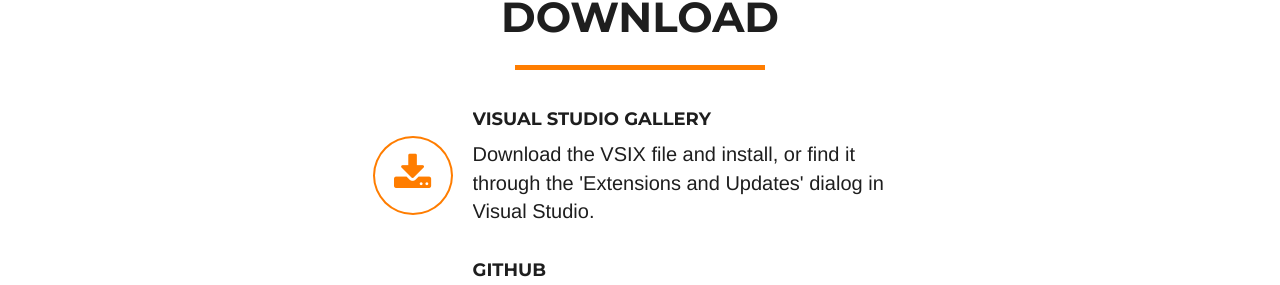
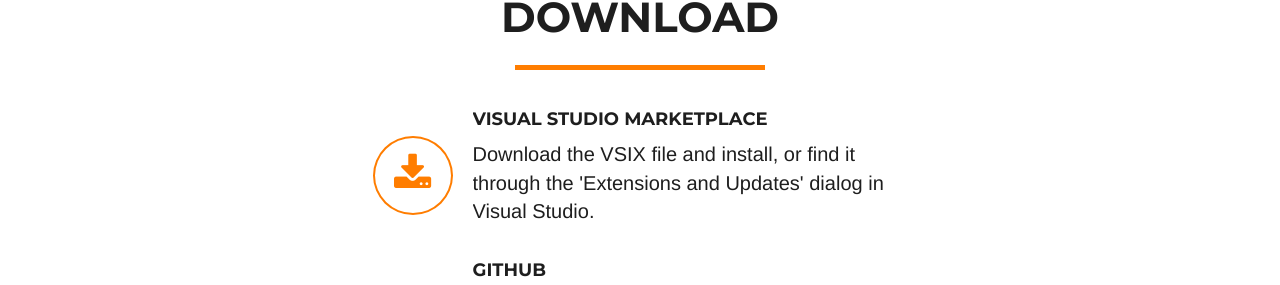
Before and after one commit to tomasr/viasfora-site-new, a Jekyll site: the page built from index.html, in a window 1280 px wide and 900 px high, scrolled down 2077 px. Shown: the part 152-437 px from the top of the window. Built offline with Jekyll 4.4.1, drawn with Linux system fonts in a browser that asks for light colours; nearby versions of some CDN libraries.

Commit message:
Update download link for the new VS Marketplace

```diff
--- a/_includes/download.html
+++ b/_includes/download.html
@@ -11,12 +11,12 @@
                 <div class="col-lg-6 col-lg-offset-3">
                   <div class='media'>
                     <div class='media-left media-middle'>
-                      <a class="btn btn-lg btn-dload" href="http://visualstudiogallery.msdn.microsoft.com/19609469-380e-4fcf-bcde-e31caeb658b2" role="button" title="Download from the Visual Studio Gallery">
+                      <a class="btn btn-lg btn-dload" href="https://marketplace.visualstudio.com/items?itemName=TomasRestrepo.Viasfora" role="button" title="Download from the Visual Studio Marketplace">
                         <i class="fa fa-download"></i>
                       </a>
                     </div>
                     <div class='media-body'>
-                      <h4> Visual Studio Gallery</h4>
+                      <h4> Visual Studio Marketplace</h4>
                       <p>Download the VSIX file and install, or find it through the 'Extensions and Updates' dialog in Visual Studio.</p>
                     </div>
                   </div>
```
